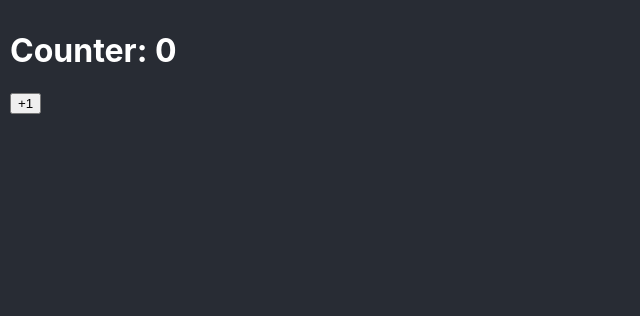
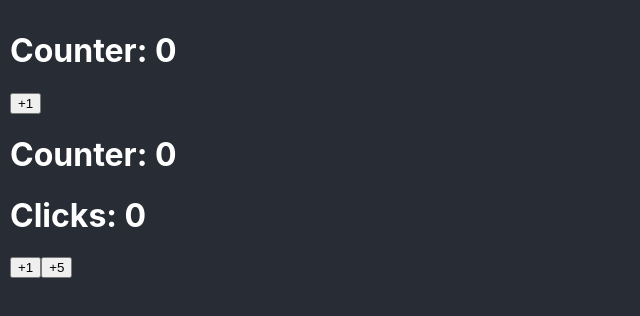
Before and after one commit to luisflorescode/react-pro, a React (Create React App) app in the folder 01-bases/: page / in a window 1280 px wide. Shown: the top 316 px of the page, without its empty margins (0-640 px from the left). Built offline with nearby package versions, Linux system fonts and the light colour scheme; the HTML template or start-up script is replaced by a standard one.

Commit message:
State Types

```diff
--- a/01-bases/src/App.tsx
+++ b/01-bases/src/App.tsx
@@ -1,5 +1,11 @@
 import { Counter } from './bases/Counter';
+import { CounterBy } from './bases/CounterBy';
 
 export default function App() {
-  return <Counter />;
+  return (
+    <>
+      <Counter />
+      <CounterBy />
+    </>
+  );
 }
--- /dev/null
+++ b/01-bases/src/bases/CounterBy.tsx
@@ -0,0 +1,35 @@
+import { useState } from 'react';
+
+interface Props {
+  initialValue?: number;
+}
+
+interface State {
+  counter: number;
+  clicks: number;
+}
+
+export function CounterBy(props: Props) {
+  const { initialValue = 0 } = props;
+
+  const [{ counter, clicks }, setState] = useState<State>({
+    counter: initialValue,
+    clicks: 0,
+  });
+
+  const handlePlusClick = (increment: number) => {
+    setState(({ counter, clicks }) => ({
+      counter: counter + increment,
+      clicks: clicks + 1,
+    }));
+  };
+
+  return (
+    <>
+      <h1>Counter: {counter}</h1>
+      <h1>Clicks: {clicks}</h1>
+      <button onClick={() => handlePlusClick(1)}>+1</button>
+      <button onClick={() => handlePlusClick(5)}>+5</button>
+    </>
+  );
+}
```
